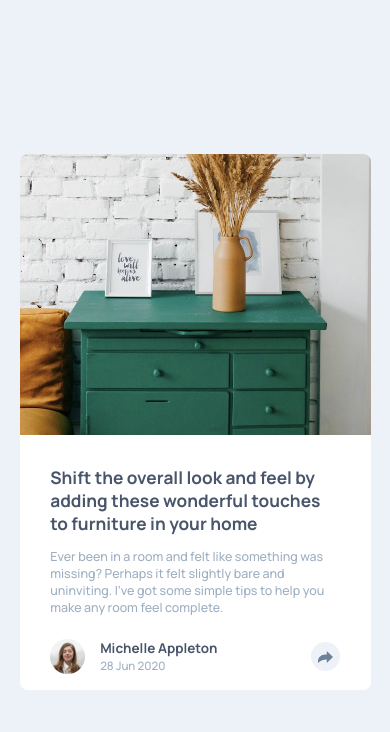
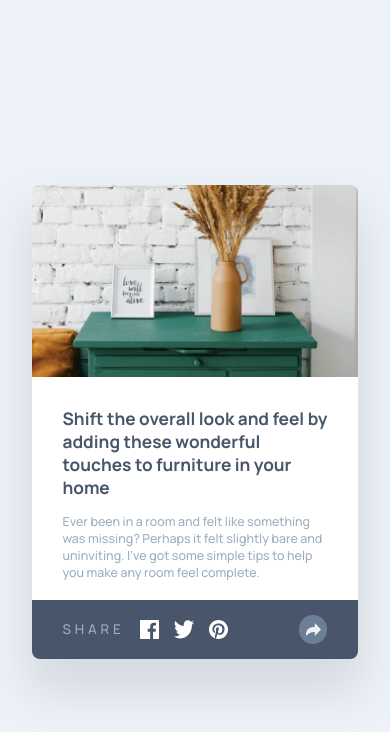
Before and after one commit to FelipeDecome/frontendmentor-article-preview-component, a plain HTML site: page index.html in a window 390 px wide. Both pictures are taken after a click on the button 325 px from the left and 656 px from the top of the page. Drawn offline with Linux system fonts and the light colour scheme.

Commit message:
hover / display share container done

```diff
--- a/css/styles.css
+++ b/css/styles.css
@@ -2,12 +2,18 @@
   width: 90%;
   border-radius: 0.8rem;
   overflow: hidden;
-  max-width: 375px;
+  max-width: 34rem;
 
   display: flex;
   flex-direction: column;
 
   background: var(--card-background);
+  box-shadow: 0 3rem 5rem 0.5rem rgba(0, 0, 0, 0.1);
+}
+
+.card__image-wrapper {
+  max-height: 20rem;
+  overflow: hidden;
 }
 
 .card__image {
@@ -15,7 +21,7 @@
 }
 
 .card__content {
-  padding: 3.2rem 3.2rem 0.8rem;
+  padding: 3.2rem 3.2rem 2rem;
 }
 
 .card__content h2 {
@@ -35,6 +41,12 @@
   align-items: center;
   justify-content: space-between;
   padding: 1.6rem 3.2rem;
+
+  transition: all 0.2s;
+}
+
+.share.card__footer {
+  background: var(--very-dark-grayish-blue);
 }
 
 .card__footer-info {
@@ -67,9 +79,59 @@
   display: flex;
   justify-content: center;
   align-items: center;
+  cursor: pointer;
+}
+
+.card__footer button,
+.card__footer svg {
+  transition: all 0.2s;
+}
+
+.card__footer button {
   background: var(--light-grayish-blue);
 }
 
-.card__footer button img {
-  width: 50%;
+.card__footer button:hover {
+  background: var(--very-dark-grayish-blue);
 }
+
+.card__footer.share button {
+  background: var(--desaturated-dark-blue);
+}
+
+.card__footer button:hover svg,
+.card__footer.share button svg {
+  fill: var(--light-grayish-blue);
+}
+
+.card__footer.share button:hover {
+  background: var(--grayish-blue);
+}
+
+.card__footer button svg,
+.card__footer.share button:hover svg {
+  fill: var(--very-dark-grayish-blue);
+}
+
+.share .card__footer-share {
+  display: flex;
+  gap: 1.6rem;
+}
+
+.card__footer-share h3 {
+  letter-spacing: 0.4rem;
+  font-size: 1.4rem;
+  font-weight: 500;
+
+  color: var(--grayish-blue);
+}
+
+.card__footer-share img {
+  width: 2rem;
+  height: 2rem;
+}
+
+.share .card__footer-info,
+.card__footer-share {
+  display: none;
+}
--- a/index.html
+++ b/index.html
@@ -25,11 +25,13 @@
   <body>
     <div id="root">
       <div class="card">
-        <img
-          class="card__image"
-          src="images/drawers.jpg"
-          alt="Imagem do cartão"
-        />
+        <div class="card__image-wrapper">
+          <img
+            class="card__image"
+            src="images/drawers.jpg"
+            alt="Imagem do cartão"
+          />
+        </div>
         <div class="card__content">
           <h2>
             Shift the overall look and feel by adding these wonderful touches to
@@ -49,8 +51,18 @@
               <span>28 Jun 2020</span>
             </div>
           </div>
-          <button type="button">
-            <img src="images/icon-share.svg" alt="Compartilhar" />
+          <div class="card__footer-share">
+            <h3>SHARE</h3>
+            <img src="images/icon-facebook.svg" alt="" />
+            <img src="images/icon-twitter.svg" alt="" />
+            <img src="images/icon-pinterest.svg" alt="" />
+          </div>
+          <button id="share" type="button">
+            <svg xmlns="http://www.w3.org/2000/svg" width="15" height="13">
+              <path
+                d="M15 6.495L8.766.014V3.88H7.441C3.33 3.88 0 7.039 0 10.936v2.049l.589-.612C2.59 10.294 5.422 9.11 8.39 9.11h.375v3.867L15 6.495z"
+              />
+            </svg>
           </button>
         </div>
       </div>
@@ -62,5 +74,12 @@
         >. Coded by <a href="#">Felipe Decome</a>.
       </div> -->
     </div>
+
+    <script>
+      document.querySelector("#share").addEventListener("click", (event) => {
+        event.preventDefault();
+        document.querySelector(".card__footer").classList.toggle("share");
+      });
+    </script>
   </body>
 </html>
```
